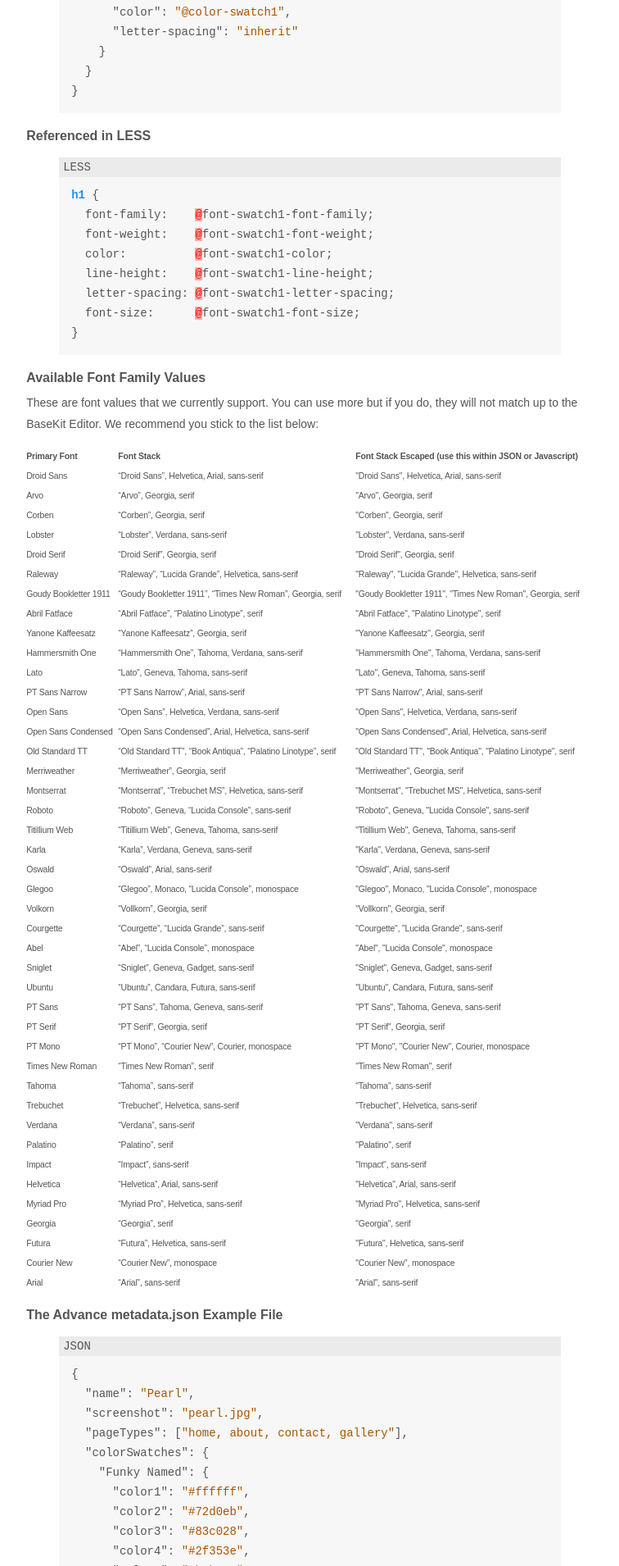
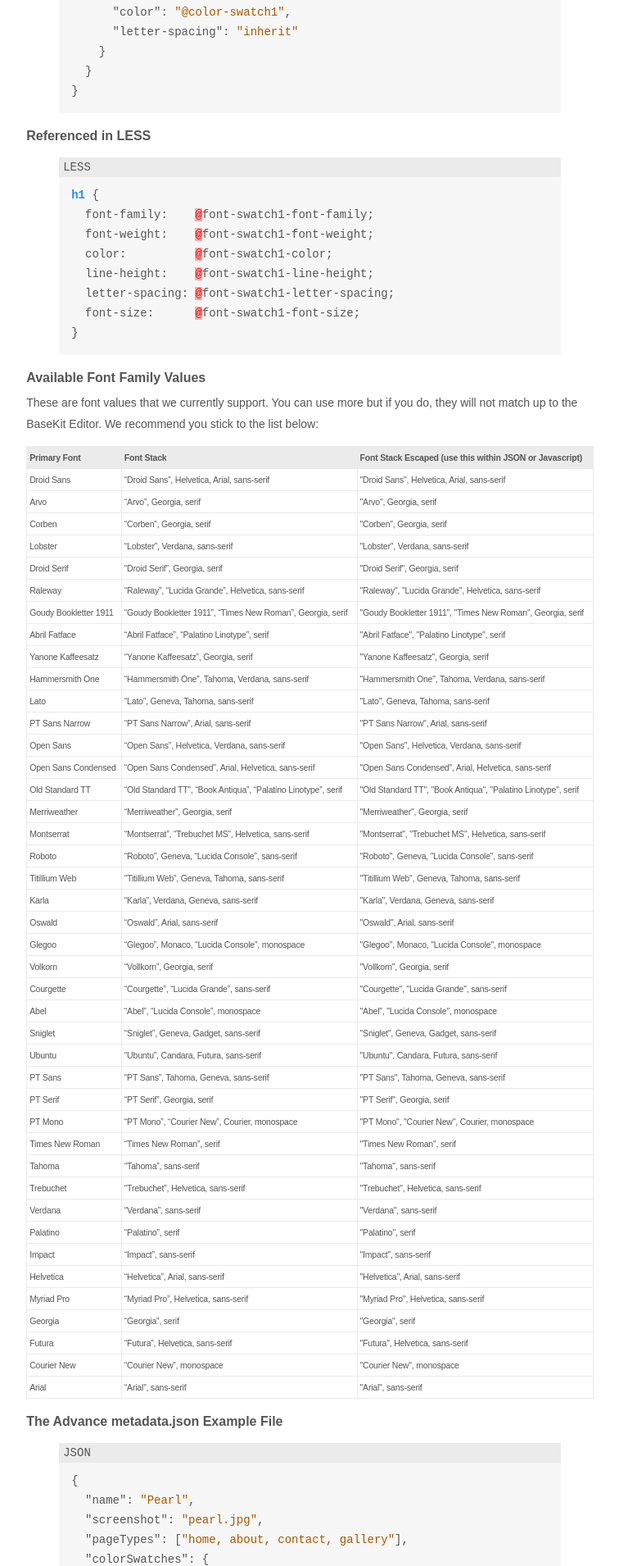
Before and after one commit to rusic/documentation, a Jekyll site: the page built from templating/metadata.md, in a window 1280 px wide. Shown: the part 4490-6400 px from the top of the page at 82% size, without its empty margins (312-1068 px from the left). Built offline with Jekyll 4.4.1, drawn with Linux system fonts in a browser that asks for light colours.

Commit message:
Improves table styles

```diff
--- a/_sass/_main.scss
+++ b/_sass/_main.scss
@@ -124,6 +124,14 @@ body {
 		text-align: left;
 		letter-spacing: -.2px;
 		width: 100%;
+	}
+
+	th {
+		background: darken($light-background, 8%);
+	}
+	td, th {
+		border: 1px solid darken($light-background, 8%);
+		padding: 1px 3px;
 	}
 
 
```
